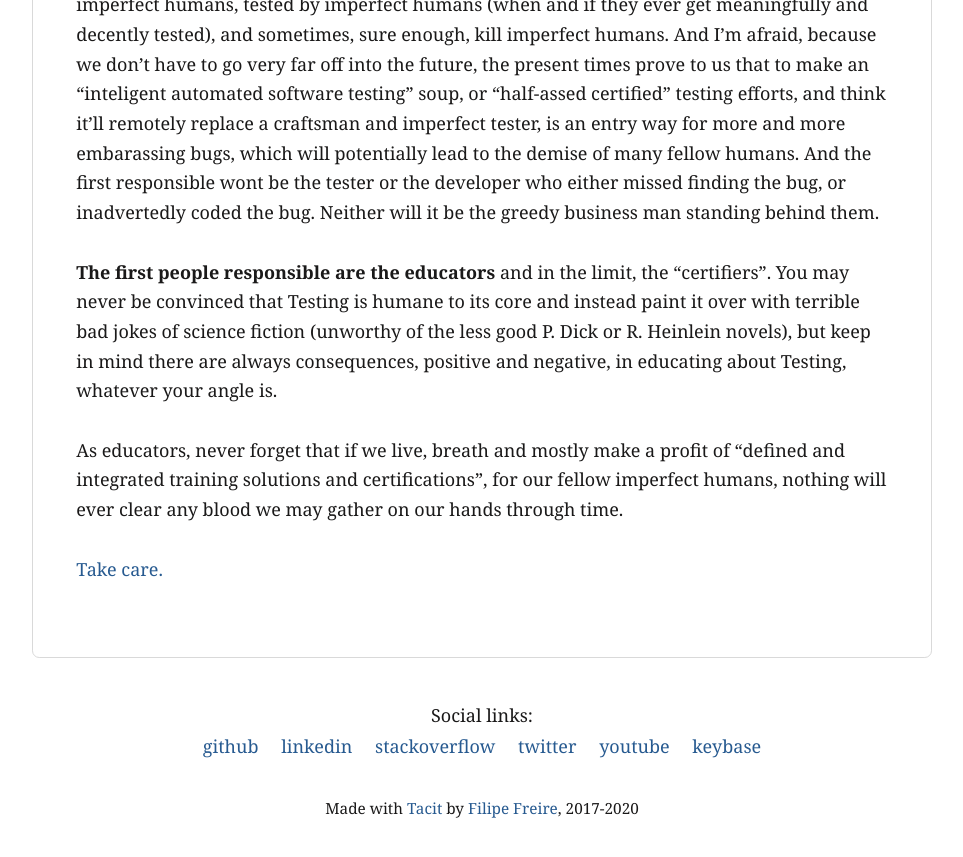
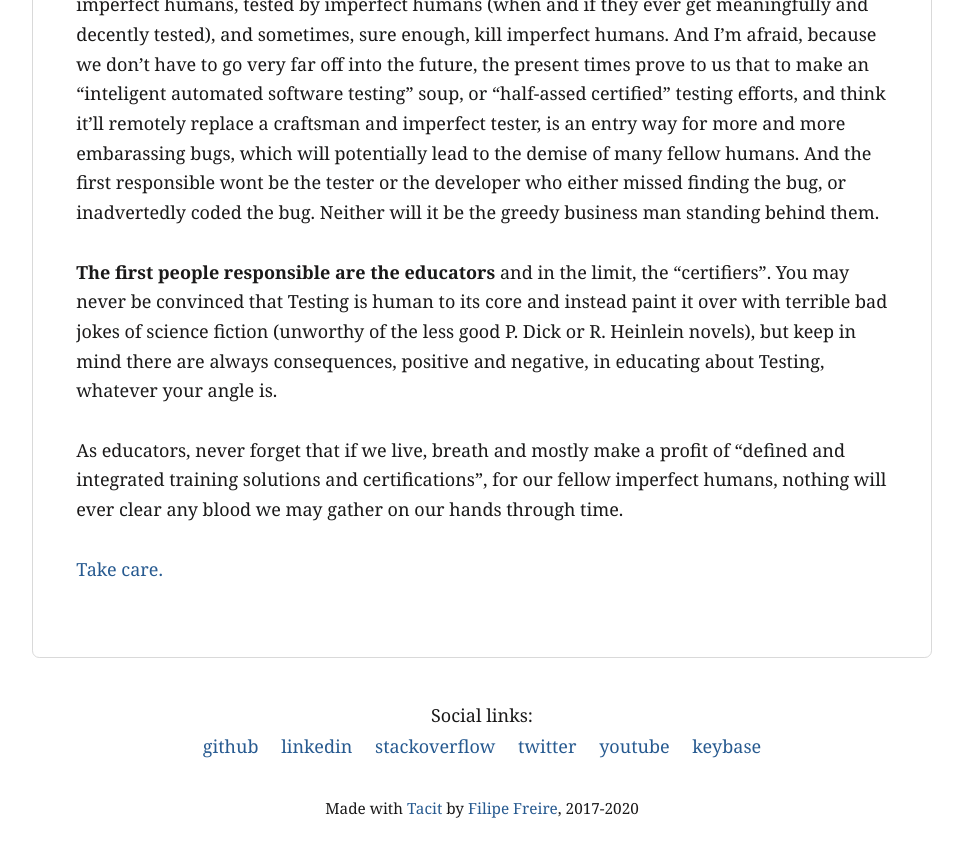
Before and after one commit to filfreire/filfreire.github.io, a Jekyll site: the page built from _posts/2020-02-25-discovery.md, in a window 1280 px wide and 900 px high, scrolled down 9966 px. Shown: the top 857 px of the window, without its empty margins (158-1121 px from the left). Built offline with Jekyll 4.4.1, drawn with Linux system fonts in a browser that asks for light colours; some of the changed text lies outside the part shown.

Commit message:
fix typo

```diff
--- a/_posts/2020-02-25-discovery.md
+++ b/_posts/2020-02-25-discovery.md
@@ -101,7 +101,7 @@
 
 __1. Evidence of testing & Test Reporting.__
 
-It's as simple as this: as a Tester or a Test Manager I expect myself or any of my Testers to produce and convey evidence of their Testing. I want to understand at any stage in a clear and humane way:
+It's as simple as this: as a Tester or a Test Manager I expect myself or any of my Testers to produce and convey evidence of their Testing. I want to understand at any stage in a clear and human way:
 - what was tested,
 - how was it tested,
 - what was left out,
@@ -161,7 +161,7 @@
 
 We unconsciously post our inner lives online, fly on planes, install security devices in our homes, drive to work, order food online, check our savings in a half second, invest in Tesla stocks with a tap of our fingers, and later on we will get automatically transfered our retirement money every month. Each of these things and so many more of them are built by imperfect humans, tested by imperfect humans (when and if they ever get meaningfully and decently tested), and sometimes, sure enough, kill imperfect humans. And I'm afraid, because we don't have to go very far off into the future, the present times prove to us that to make an "inteligent automated software testing" soup, or "half-assed certified" testing efforts, and think it'll remotely replace a craftsman and imperfect tester, is an entry way for more and more embarassing bugs, which will potentially lead to the demise of many fellow humans. And the first responsible wont be the tester or the developer who either missed finding the bug, or inadvertedly coded the bug. Neither will it be the greedy business man standing behind them.
 
-__The first people responsible are the educators__ and in the limit, the "certifiers". You may never be convinced that Testing is humane to its core and instead paint it over with terrible bad jokes of science fiction (unworthy of the less good P. Dick or R. Heinlein novels), but keep in mind there are always consequences, positive and negative, in educating about Testing, whatever your angle is.
+__The first people responsible are the educators__ and in the limit, the "certifiers". You may never be convinced that Testing is human to its core and instead paint it over with terrible bad jokes of science fiction (unworthy of the less good P. Dick or R. Heinlein novels), but keep in mind there are always consequences, positive and negative, in educating about Testing, whatever your angle is.
 
 As educators, never forget that if we live, breath and mostly make a profit of "defined and integrated training solutions and certifications", for our fellow imperfect humans, nothing will ever clear any blood we may gather on our hands through time.
 
```
